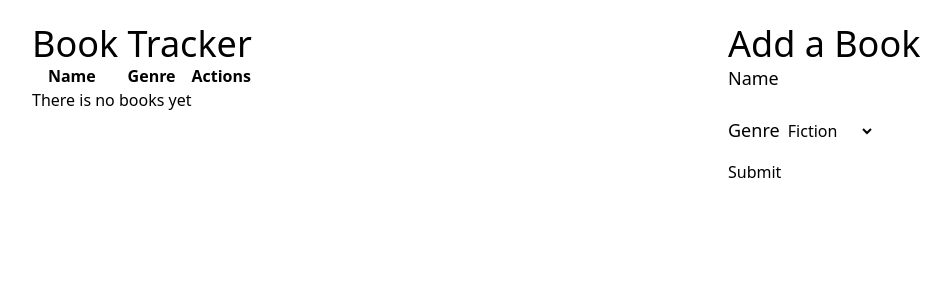
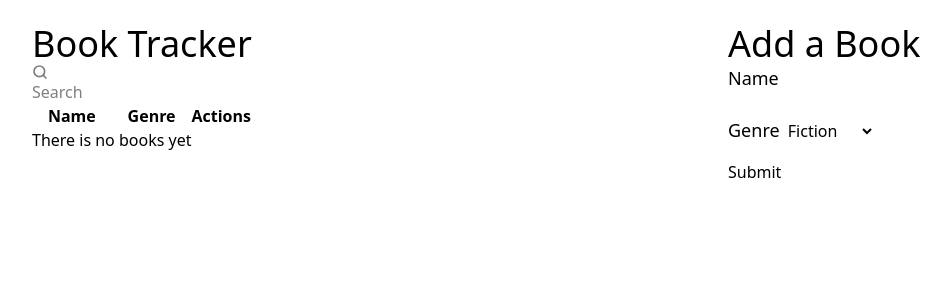
Before and after one commit to H3NZPLAYZ/Bookstore-Crud-Udemy, a Django app: page / in a window 1280 px wide. Shown: the part 28-328 px from the top of the page, without its empty margins (152-1102 px from the left). Run offline with Django 4.2, Linux system fonts and the light colour scheme; the visitor is signed in with stand-in values (Sample User, id 1); data that the repository does not hold is empty; some libraries are stand-ins or nearby versions.

Commit message:
Chapter 40

```diff
--- a/core/templates/index.html
+++ b/core/templates/index.html
@@ -8,29 +8,32 @@
         <div class="col-span-4 lg:col-span-3 order-2 lg:order-1">
             <h1 class="text-4xl">Book Tracker</h1>
 
-            <table id="book-table" class="table table-zebra">
-                <thead>
-                  <tr>
-                    <th>Name</th>
-                    <th>Genre</th>
-                    <th>Actions</th>
-                  </tr>
-                </thead>
-                <tbody hx-on::after-settle="
-                            this.firstChild.style.background='lightgreen';
-                            setTimeout(() => this.firstChild.style.background='white', 2000);
-                            clearForm();">
-                  {% for book in books %}
-                      {% include 'partials/book-row.html' %}
-                  {% empty %}
-                      <tr>
-                          <td colspan="2" class="empty-message">
-                              <p>There is no books yet</p>
-                          </td>
-                      </tr>
-                  {% endfor %}
-                </tbody>
-              </table>
+            <label class="input my-3">
+              <svg class="h-[1em] opacity-50" xmlns="http://www.w3.org/2000/svg" viewBox="0 0 24 24">
+                <g
+                  stroke-linejoin="round"
+                  stroke-linecap="round"
+                  stroke-width="2.5"
+                  fill="none"
+                  stroke="currentColor"
+                >
+                  <circle cx="11" cy="11" r="8"></circle>
+                  <path d="m21 21-4.3-4.3"></path>
+                </g>
+              </svg>
+              <input
+                      type="search"
+                      required
+                      placeholder="Search"
+                      name="search"
+                      hx-get="{% url 'search' %}"
+                      hx-trigger="keyup changed delay:500ms"
+                      hx-target="#book-table"
+                        />
+            </label>
+
+            {% include 'partials/book-table.html' %}
+
         </div>
         <div class="col-span-4 lg:col-span-1 order-1 lg:order-2">
             <h1 class="text-4xl">Add a Book</h1>
--- /dev/null
+++ b/core/templates/partials/book-table.html
@@ -0,0 +1,23 @@
+<table id="book-table" class="table table-zebra">
+    <thead>
+      <tr>
+        <th>Name</th>
+        <th>Genre</th>
+        <th>Actions</th>
+      </tr>
+    </thead>
+    <tbody hx-on::after-settle="
+                this.firstChild.style.background='lightgreen';
+                setTimeout(() => this.firstChild.style.background='white', 2000);
+                clearForm();">
+      {% for book in books %}
+          {% include 'partials/book-row.html' %}
+      {% empty %}
+          <tr>
+              <td colspan="2" class="empty-message">
+                  <p>There is no books yet</p>
+              </td>
+          </tr>
+      {% endfor %}
+    </tbody>
+</table>
--- a/core/urls.py
+++ b/core/urls.py
@@ -5,4 +5,5 @@ urlpatterns = [
     path('', views.index, name='index'),
     path('delete-book/<int:pk>/', views.delete_book, name='delete-book'),
     path('book/<int:pk>/', views.book_detail, name='book-detail'),
+    path('search/', views.search_books, name='search'),
 ]
--- a/core/views.py
+++ b/core/views.py
@@ -2,6 +2,7 @@ from os import name
 
 from allauth.headless.internal.restkit import response
 from django.contrib.auth.decorators import login_required
+from django.db.models import Q
 from django.http import HttpResponseRedirect, HttpResponse, QueryDict
 from django.shortcuts import render, get_object_or_404
 from django.views.decorators.http import require_http_methods
@@ -82,3 +83,12 @@ def book_detail(request, pk):
 
 
     return render(request, template, context)
+
+@login_required
+def search_books(request):
+    query = request.GET.get('search', '')
+    books = request.user.books.filter(
+        Q(name__icontains=query) | Q(genre__icontains=query)
+
+    )
+    return render(request, 'partials/book-table.html', {'books': books})
```
